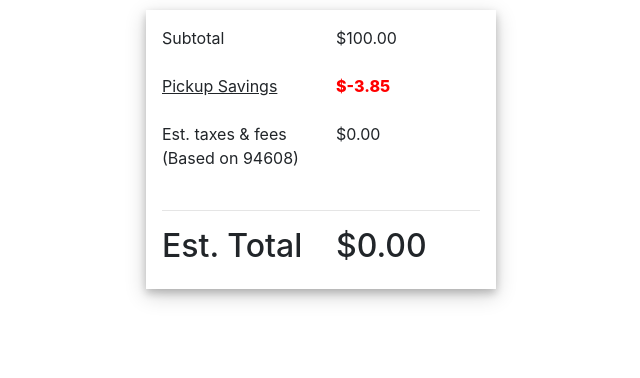
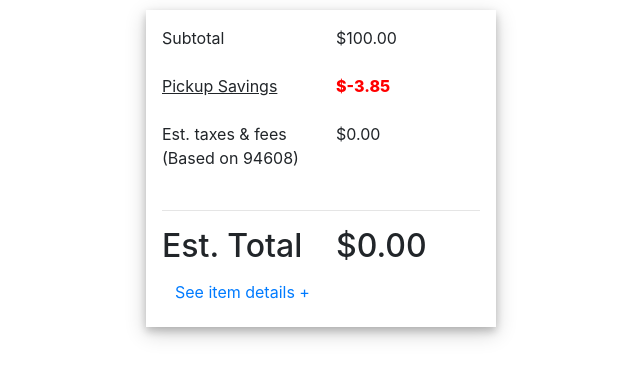
Before and after one commit to EvanReinstein/shopping-cart, a React (Create React App) app: page / in a window 1280 px wide. Shown: the top 378 px of the page, without its empty margins (319-959 px from the left). Built offline with nearby package versions, Linux system fonts and the light colour scheme.

Commit message:
Adds item details button

```diff
--- a/src/App.css
+++ b/src/App.css
@@ -11,3 +11,7 @@
 .purchase-card > .show-grid {
   padding-bottom: 1.5em;
 }
+
+.item-details-button:focus {
+  outline: none;
+}
--- a/src/App.js
+++ b/src/App.js
@@ -6,6 +6,7 @@
 import PickupSavings from './components/PickupSavings/PickupSavings';
 import TaxesFees from './components/TaxesFees/TaxesFees';
 import EstimatedTotal from './components/EstimatedTotal/EstimatedTotal';
+import ItemDetails from './components/ItemDetails/ItemDetails';
 
 // CSS Imports
 import './App.css';
@@ -30,6 +31,7 @@
           <TaxesFees taxes={this.state.taxes.toFixed(2)}/>
           <hr />
           <EstimatedTotal price={this.state.estimatedTotal.toFixed(2)}/>
+          <ItemDetails />
         </Container>
       </div>
     );
--- /dev/null
+++ b/src/components/ItemDetails/ItemDetails.js
@@ -0,0 +1,25 @@
+import React, { Component } from 'react'
+import { Button, Collapse, Well, Media, Row, Col } from 'react-bootstrap';
+
+export default class ItemDetails extends Component {
+    constructor(props) {
+        super(props);
+
+        this.state = {
+            open: false
+        };
+    }
+
+    render() {
+    return (
+        <Button
+            className="item-details-button"
+            variant="link"
+            onClick={() => this.setState({open: !this.state.open })}
+        >
+            { this.state.open === false ? `See` : `Hide` } item details
+            { this.state.open === false ? ` +` : ` -` }
+        </Button>
+    )
+  }
+}
```
